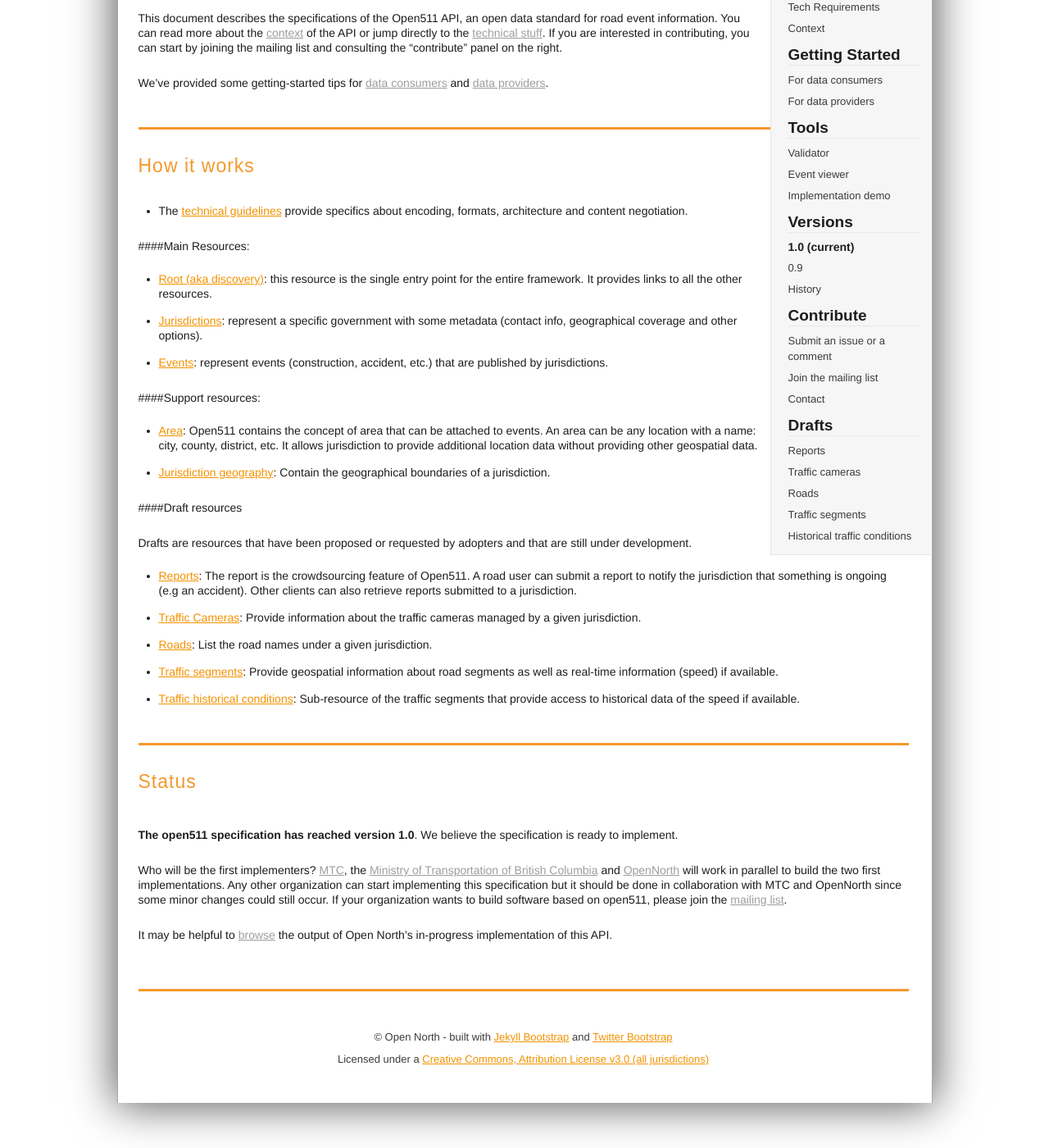
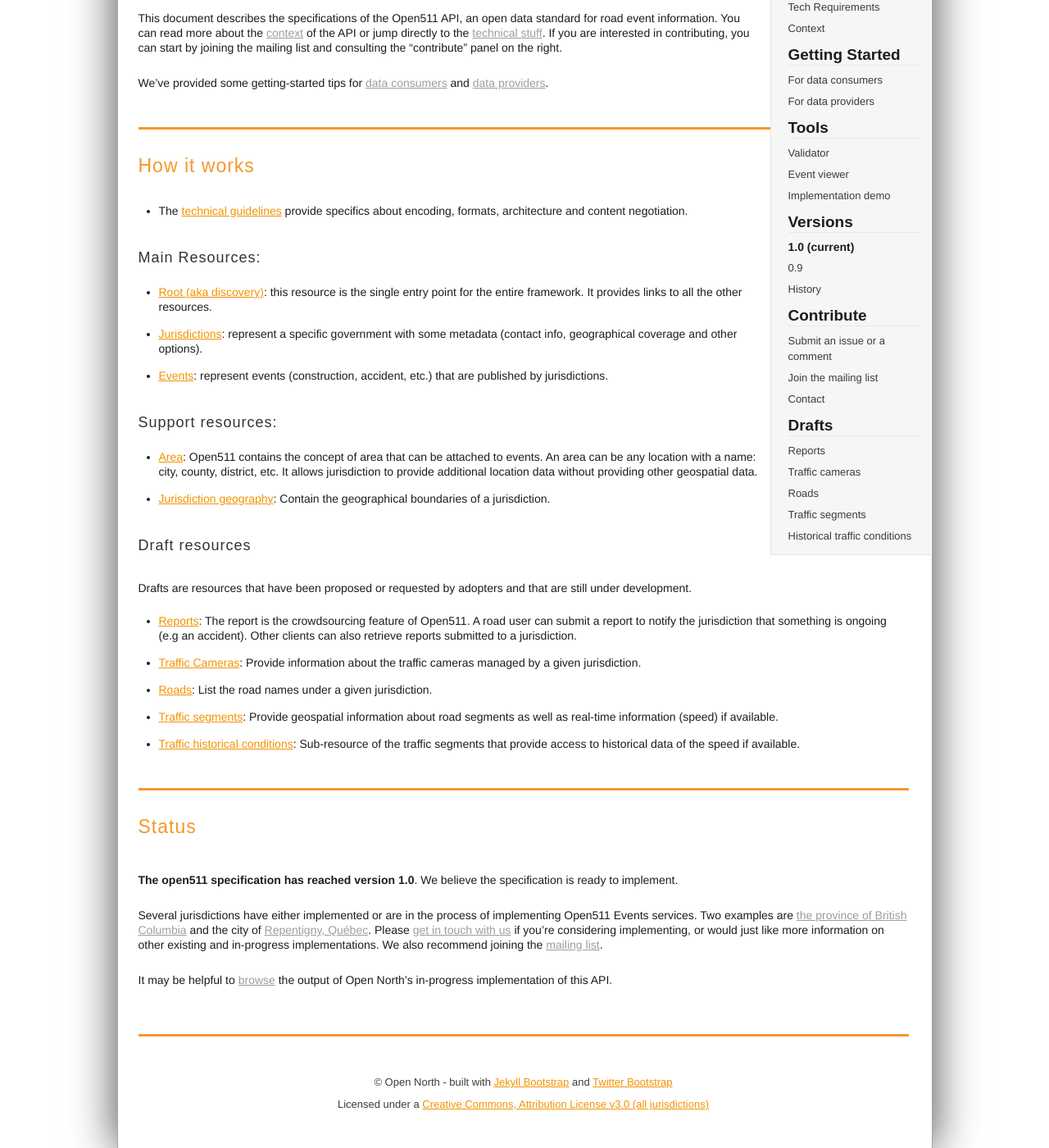
Before and after one commit to open511/Open511API, a Jekyll site: the page built from documentation/1.0/index.md, in a window 1280 px wide and 1400 px high, scrolled down 335 px. Shown: the whole window at 82% size. Built offline with Jekyll 4.4.1, drawn with Linux system fonts in a browser that asks for light colours; nearby versions of some CDN libraries.

Commit message:
Status update, fix headings

```diff
--- a/documentation/1.0/index.md
+++ b/documentation/1.0/index.md
@@ -19,19 +19,19 @@
 
 * The [technical guidelines](guidelines.html) provide specifics about encoding, formats, architecture and content negotiation.
 
-####Main Resources:
+#### Main Resources:
 
 * [Root (aka discovery)](root.html): this resource is the single entry point for the entire framework. It provides links to all the other resources.
 * [Jurisdictions](jurisdiction.html): represent a specific government with some metadata (contact info, geographical coverage and other options).
 * [Events](event.html): represent events (construction, accident, etc.) that are published by jurisdictions.
 
 
-####Support resources:
+#### Support resources:
 * [Area](area.html): Open511 contains the concept of area that can be attached to events. An area can be any location with a name: city, county, district, etc. It allows jurisdiction to provide additional location data without providing other geospatial data.
 * [Jurisdiction geography](jurisdictiongeo.html): Contain the geographical boundaries of a jurisdiction.
 
 
-####Draft resources
+#### Draft resources
 
 Drafts are resources that have been proposed or requested by adopters and that are still under development.
 
@@ -46,6 +46,6 @@
 
 **The open511 specification has reached version 1.0**. We believe the specification is ready to implement.
 
-Who will be the first implementers? [MTC](http://511.org/), the [Ministry of Transportation of British Columbia](http://www.gov.bc.ca/tran/) and [OpenNorth](https://github.com/open511/open511) will work in parallel to build the two first implementations. Any other organization can start implementing this specification but it should be done in collaboration with MTC and OpenNorth since some minor changes could still occur. If your organization wants to build software based on open511, please join the [mailing list](https://groups.google.com/forum/?fromgroups#!forum/open511).
+Several jurisdictions have either implemented or are in the process of implementing Open511 Events services. Two examples are [the province of British Columbia](http://api.open511.gov.bc.ca/help) and the city of <a href="https://info-travaux.ville.repentigny.qc.ca/api/">Repentigny, Québec</a>. Please <a href="mailto:open511@opennorth.ca">get in touch with us</a> if you're considering implementing, or would just like more information on other existing and in-progress implementations. We also recommend joining the [mailing list](https://groups.google.com/forum/?fromgroups#!forum/open511).
 
 It may be helpful to [browse](http://demo.open511.org/) the output of Open North's in-progress implementation of this API.
```
